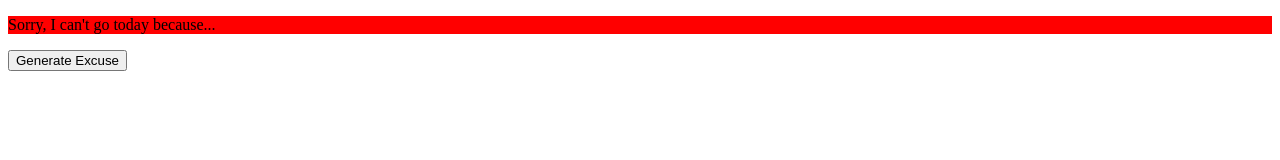
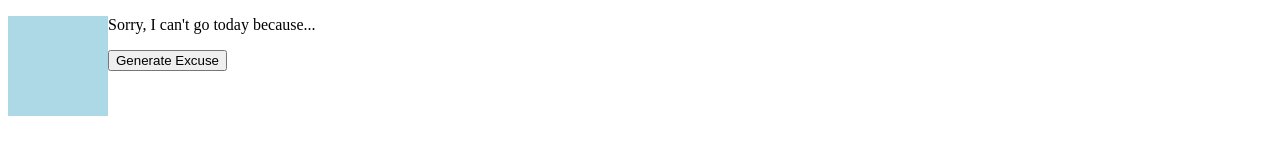
Before and after one commit to mariana-cx/excuseGenerator, a plain HTML site: page index.html in a window 1280 px wide. Drawn offline with Linux system fonts and the light colour scheme.

Commit message:
just style

```diff
--- a/index.html
+++ b/index.html
@@ -8,8 +8,10 @@
     <link rel="stylesheet" href="styles.css">
 </head>
 <body>
-    <p id="excuse">Sorry, I can't go today because...</p>
-    <button onclick="giveExcuse()">Generate Excuse</button>
-    <script src="index.js"></script>
+    <div class="box"></div>
+        <p id="excuse">Sorry, I can't go today because...</p>
+        <button onclick="giveExcuse()">Generate Excuse</button>
+        <script src="index.js"></script>
+    </div>
 </body>
 </html>
--- a/styles.css
+++ b/styles.css
@@ -1,3 +1,8 @@
-p {
-    background: red;
+.box {
+    height: 100px;
+    width: 100px;
+    float: left;
+    background: lightblue;
+    text-align: center;
+    overflow: hidden;
 }
```
